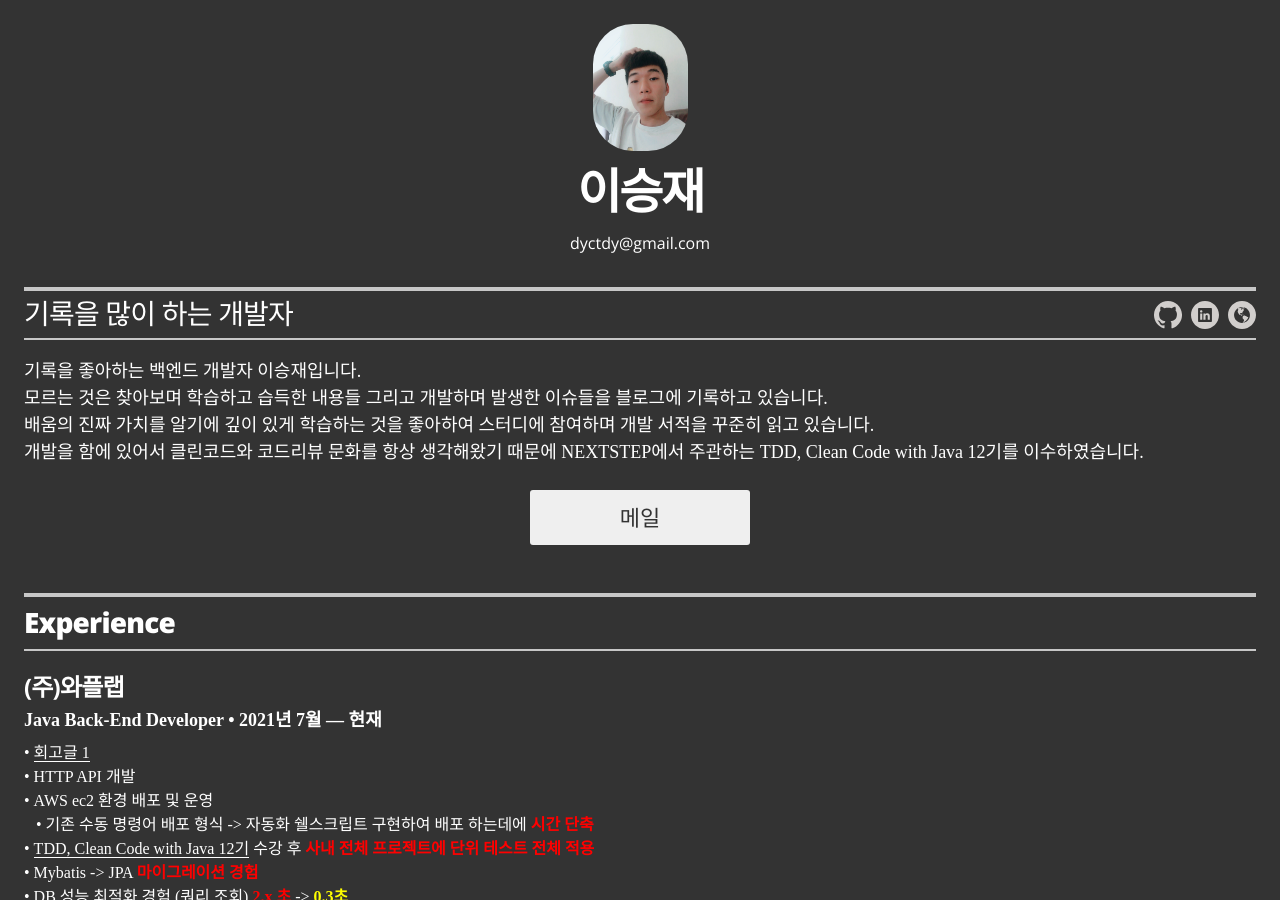
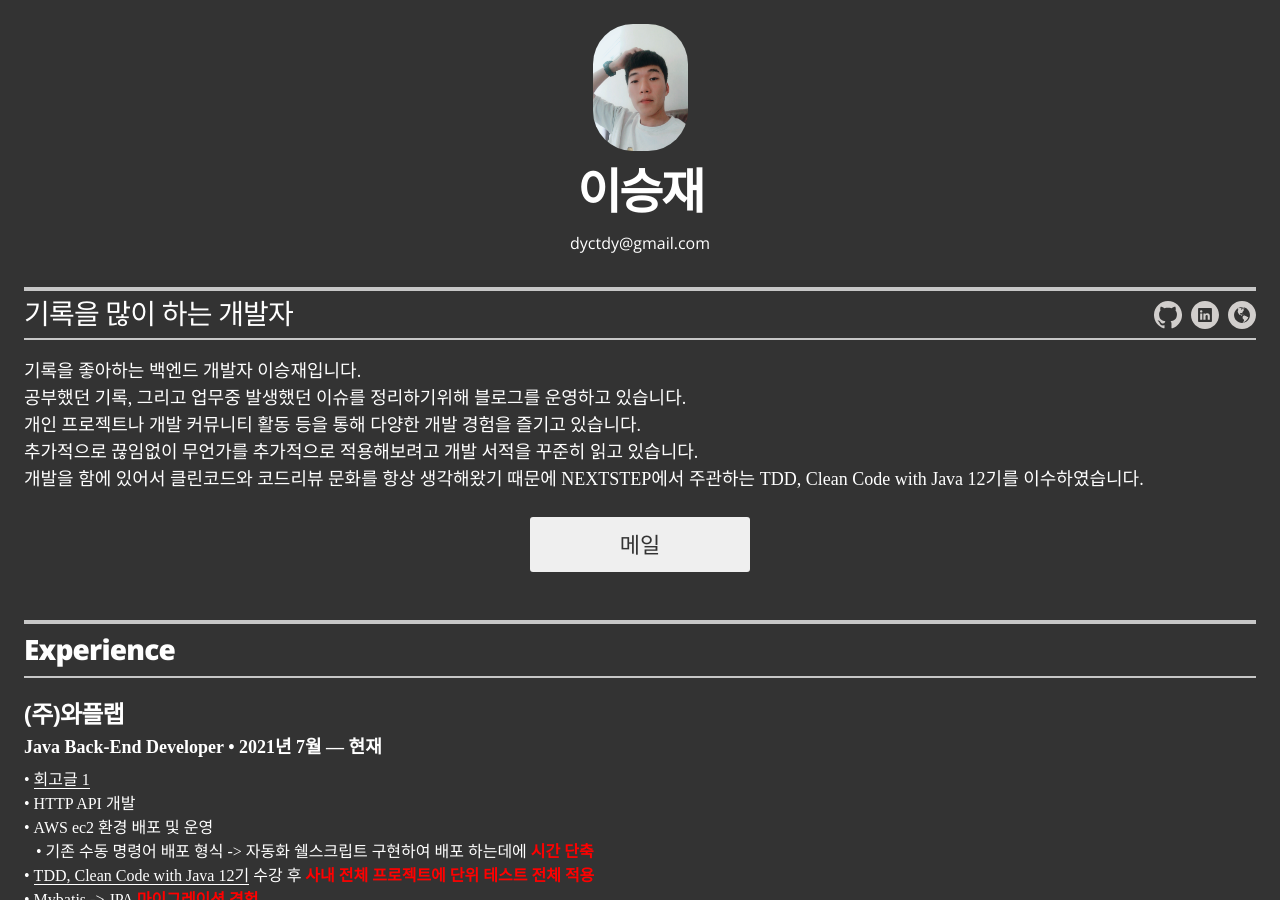
Before and after one commit to lsj8367/resume, a Jekyll site: the page built from index.html, in a window 1280 px wide and 900 px high. Built offline with Jekyll 4.4.1, drawn with Linux system fonts in a browser that asks for light colours.

Commit message:
docs: 소개 최신화

```diff
--- a/_config.yml
+++ b/_config.yml
@@ -18,16 +18,16 @@ resume_contact_email:           "dyctdy@gmail.com"
 
 # the next two items are used for schema itemprops in _layouts/resume.html
 # resume_contact_telephone:       "010-8831-8367"
-# resume_contact_address:         "경기도 부천시 작동로50번길 10"
+# resume_contact_address:         "주소"
 
 resume_header_contact_info:     "dyctdy@gmail.com"
 display_header_contact_info:    "true" # 전화번호, 메일 공개여부
 
 resume_header_intro: "<p>
                         기록을 좋아하는 백엔드 개발자 이승재입니다.<br>
-                        모르는 것은 찾아보며 학습하고 습득한 내용들 그리고 개발하며 발생한 이슈들을 블로그에 기록하고 있습니다.<br>
-                        배움의 진짜 가치를 알기에 깊이 있게 학습하는 것을 좋아하여 스터디에 참여하며
-                        개발 서적을 꾸준히 읽고 있습니다.<br>
+                        공부했던 기록, 그리고 업무중 발생했던 이슈를 정리하기위해 블로그를 운영하고 있습니다.<br>
+                        개인 프로젝트나 개발 커뮤니티 활동 등을 통해 다양한 개발 경험을 즐기고 있습니다.<br>
+                        추가적으로 끊임없이 무언가를 추가적으로 적용해보려고 개발 서적을 꾸준히 읽고 있습니다.<br>
                         개발을 함에 있어서 클린코드와 코드리뷰 문화를 항상 생각해왔기 때문에
                         NEXTSTEP에서 주관하는 TDD, Clean Code with Java 12기를 이수하였습니다.<br>
                       </p>"
```
